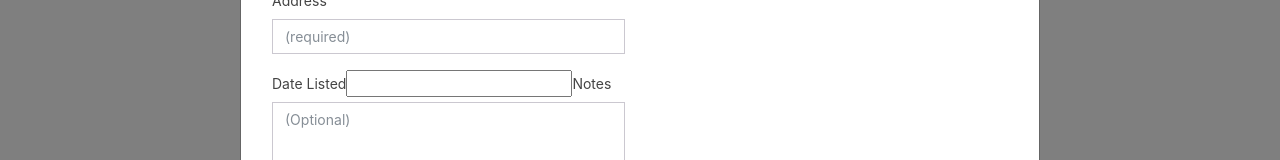
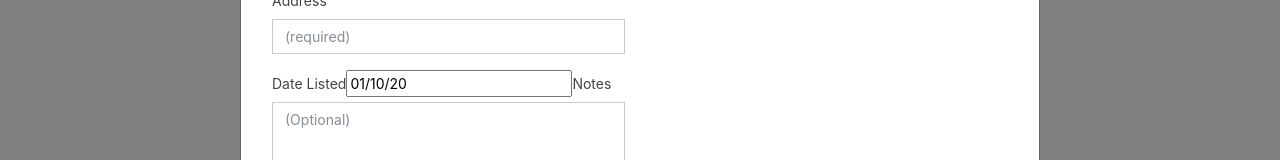
Before and after one commit to lianadanae/Realtor-Assist, a React (Create React App) app in the folder client/: page /AddNewListing in a window 1280 px wide. Shown: the part 452-612 px from the top of the page. Built offline with nearby package versions, Linux system fonts and the light colour scheme; what jwt-jot would draw is missing.

Commit message:
changed date value

```diff
--- a/client/src/pages/AddNewListing/index.js
+++ b/client/src/pages/AddNewListing/index.js
@@ -10,7 +10,6 @@ import "react-datepicker/dist/react-datepicker.css";
 
 class AddNewListing extends Component {
   state = {
-    listings: [],
     address: "",
     startDate: new Date(),
     notes: ""
@@ -23,8 +22,6 @@ class AddNewListing extends Component {
       )
       .catch(err => console.log(err));
   };
-
-  //handleSelect
 
 
   handleChange = date => {
@@ -42,10 +39,10 @@ class AddNewListing extends Component {
 
   handleFormSubmit = event => {
     event.preventDefault();
-    if (this.state.address && this.state.date) {
+    if (this.state.address && this.state.startDate) {
       API.saveListing({
         address: this.state.address,
-        date: this.state.date,
+        date: this.state.startDate,
         notes: this.state.notes
       })
         .then(res => {
@@ -92,9 +89,10 @@ class AddNewListing extends Component {
               />
               <Form.Label>Date Listed</Form.Label>
               <DatePicker
-                selected={this.state.date}
+                selected={this.state.startDate}
                 onSelect={this.handleSelect} //when day is clicked
                 onChange={this.handleChange} //only when value has changed
+                dateFormat="MM/dd/yy"
                 name="date"
                 placeholder="Date Listed (required)"
               />
@@ -113,7 +111,7 @@ class AddNewListing extends Component {
         </Modal.Body>
         <Modal.Footer>
         <FormBtn
-                disabled={!(this.state.date && this.state.address)}
+                disabled={!(this.state.startDate && this.state.address)}
                 onClick={this.handleFormSubmit}
               >
                 Submit Listing
```
